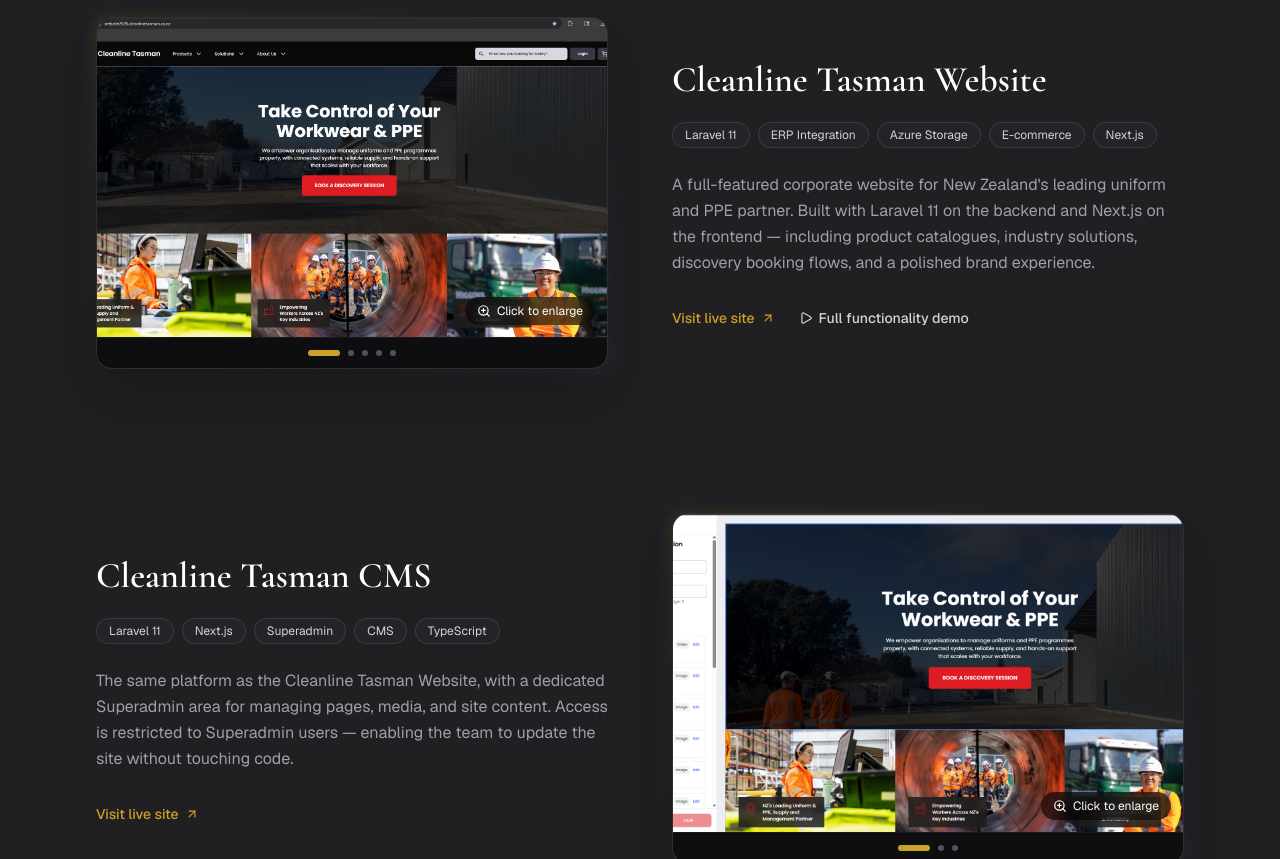
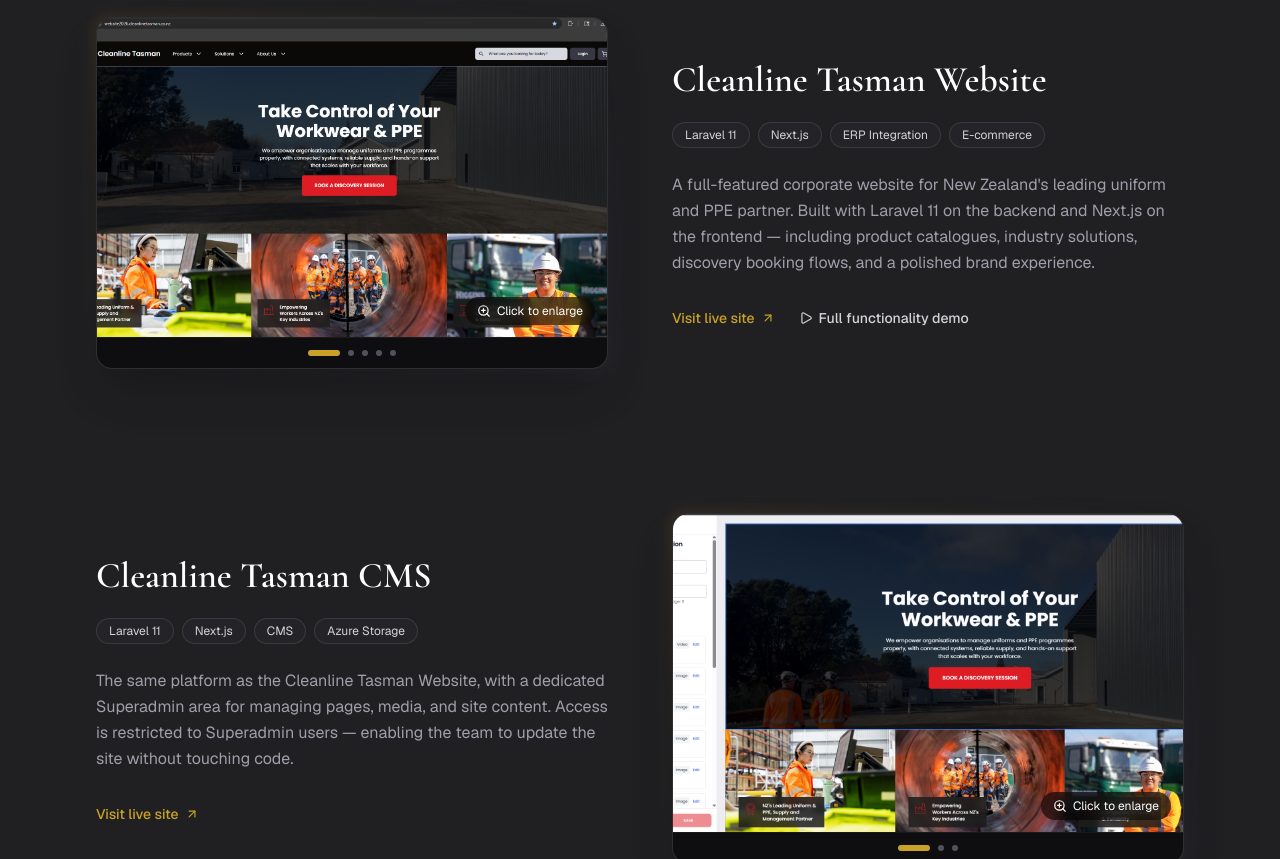
Before and after one commit to atgueta1/portfolio-2026, a Next.js app: page / in a window 1280 px wide. Shown: the part 3620-4479 px from the top of the page. Built offline with nearby package versions, Linux system fonts and the light colour scheme.

Commit message:
Paraphrased project descriptions

```diff
--- a/src/data/projects.ts
+++ b/src/data/projects.ts
@@ -36,7 +36,7 @@
     title: "Cleanline Tasman Website",
     description:
       "A full-featured corporate website for New Zealand's leading uniform and PPE partner. Built with Laravel 11 on the backend and Next.js on the frontend — including product catalogues, industry solutions, discovery booking flows, and a polished brand experience.",
-    tags: ["Laravel 11", "ERP Integration", "Azure Storage", "E-commerce", "Next.js"],
+    tags: ["Laravel 11", "Next.js","ERP Integration", "E-commerce", ],
     images: [
       { src: images.cleanlineWebsite.hero, alt: "Cleanline Tasman homepage hero" },
       { src: images.cleanlineWebsite.products, alt: "Products section" },
@@ -53,7 +53,7 @@
     title: "Cleanline Tasman CMS",
     description:
       "The same platform as the Cleanline Tasman Website, with a dedicated Superadmin area for managing pages, media, and site content. Access is restricted to Superadmin users — enabling the team to update the site without touching code.",
-    tags: ["Laravel 11", "Next.js", "Superadmin", "CMS", "TypeScript"],
+    tags: ["Laravel 11", "Next.js","CMS","Azure Storage"],
     images: [
       { src: images.cleanlineCms.dashboard, alt: "CMS dashboard overview" },
       { src: images.cleanlineCms.editor, alt: "Content editor interface" },
@@ -66,8 +66,8 @@
     id: "cleanline-pwa",
     title: "Cleanline Tasman PWA",
     description:
-      "Contributed to an Angular progressive web app and Laravel API that gives corporate customers a portal to manage employee uniform allocations, place and approve workwear orders, run on-site store stock (issue, replenish, and receipt), and stay in sync with the company ERP.",
-    tags: ["Laravel 11", "Angular 18", "ERP Integration", "TypeScript"],
+      "An Angular progressive web app and Laravel API that gives corporate customers a portal to manage employee uniform allocations, place and approve workwear orders, run on-site store stock (issue, replenish, and receipt), and stay in sync with the company ERP.",
+    tags: ["Laravel 11", "Angular 18", "ERP Integration", "Azure Storage"],
     images: [
       { src: images.cleanlinePwa[0], alt: "Cleanline Tasman PWA" },
       { src: images.cleanlinePwa[1], alt: "PWA dashboard" },
@@ -84,8 +84,8 @@
     id: "cypher-marketplace",
     title: "CYPHER Learning Marketplace",
     description:
-      "Contributed to the CYPHER Learning marketplace experience — a filterable app directory showcasing integrations and learning tools with a structured grid layout and category-based discovery.",
-    tags: ["HubSpot", "UI Engineering", "Marketplace"],
+      "A filterable app directory showcasing integrations and learning tools with a structured grid layout and category-based discovery.",
+    tags: ["HubSpot", "Marketplace"],
     images: [
       {
         src: images.cypher,
@@ -99,7 +99,7 @@
     id: "washwell",
     title: "Washwell.ph",
     description:
-      "Contributed to Washwell.ph — a modern laundry service website for the Philippine market featuring subscription plans, service highlights, and a booking-focused user journey with a clean, approachable brand feel.",
+      "A modern laundry service website for the Philippine market featuring subscription plans, service highlights, and a booking-focused user journey with a clean, approachable brand feel.",
     tags: ["React", "E-commerce"],
     images: [
       { src: images.washwell.hero, alt: "Washwell.ph homepage" },
@@ -114,8 +114,8 @@
     id: "guerilla360-website",
     title: "Guerilla 360 Website",
     description:
-      "Minor enhancements to the Guerilla 360 Integrated Solutions company website — UI refinements and front-end improvements to strengthen the brand presentation.",
-    tags: ["React","Web Development", "UI Enhancement"],
+      "Corporate website for Guerilla 360 Integrated Solutions, showcasing the company's IT services, solutions, and business offerings with a modern, responsive interface.",
+    tags: ["React"],
     images: [
       { src: images.g360[0], alt: "Guerilla 360 website homepage" },
       { src: images.g360[1], alt: "Guerilla 360 website section" },
@@ -130,7 +130,7 @@
     title: "Research Archiving System of City College of Calamba",
     description:
       "A basic research archiving system built to organize and systemize research papers for City College of Calamba, making records easier to browse, manage, and preserve.",
-    tags: ["PHP", "Research Archiving", "Web Development"],
+    tags: ["PHP"],
     images: [
       {
         src: images.researchArchivingSystem,
@@ -143,8 +143,8 @@
     id: "ccc-tour-guide",
     title: "CCC Tour Guide",
     description:
-      "A 3D Virtual Reality Desktop Application with Binary Decision Tree Algorithm. This undergraduate thesis project was developed in Unity for exploring the City College of Calamba environment and interacting with guided virtual elements.",
-    tags: ["Unity", "Virtual Reality", "3D", "Binary Decision Tree", "Desktop Application"],
+      "A 3D Virtual Reality desktop application developed in Unity as an undergraduate thesis project for the City College of Calamba. The application offers an immersive virtual campus tour where users can explore school facilities, interact with virtual objects and buildings, and access detailed information about departments, offices, academic programs, and campus services.",
+    tags: ["Unity", "C#"],
     images: [],
     documentUrl: images.cccTourGuide,
     documentLabel: "View document",
--- a/src/data/resume.ts
+++ b/src/data/resume.ts
@@ -39,7 +39,7 @@
     id: "guerilla-360",
     title: "Junior Software Developer",
     company: "Guerilla 360 Integrated Solutions",
-    period: "April 2023 – Present",
+    period: "April 2023 – July 2026",
     majorProjects: [
       {
         name: "Cleanline Tasman E-Commerce Website",
```
